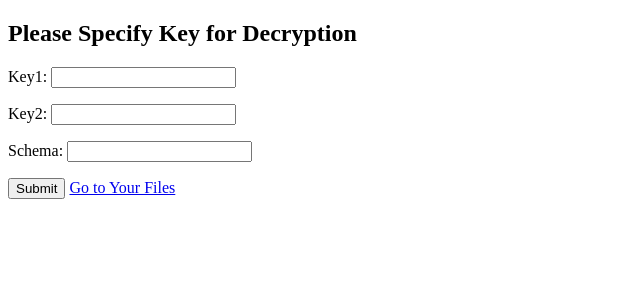
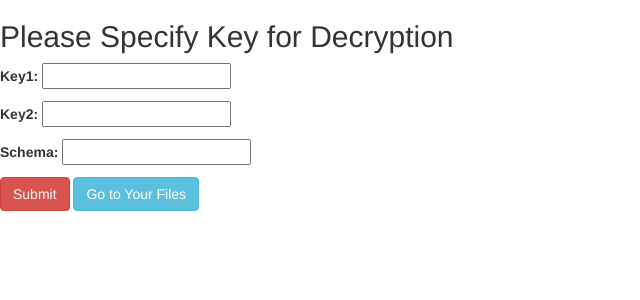
Before and after one commit to agtushar/SecurePersonalCloud, a Django app: page /storage/keyVerify/ in a window 1280 px wide. Shown: the top 300 px of the page, without its empty margins (0-640 px from the left). Run offline with Django 3.2, Linux system fonts and the light colour scheme; some libraries are stand-ins or nearby versions.

Commit message:
little beauty

```diff
--- a/SSL_spc/templates/cipher.html
+++ b/SSL_spc/templates/cipher.html
@@ -4,15 +4,18 @@
 
 {% block content %}
 <h2>Please Specify Key for Decryption</h2>
-<form id="frm">
+<form id="frm" class="form-horizontal">
 {% csrf_token %}
 {{ form.as_p }}
 </form>
 <!--<h2 id="key1"></h2>
 <h2 id="key2"></h2>
 <h2 id="schema"></h2>-->
-<button onclick="myFunction()">Submit</button>
-<a href="http://127.0.0.1:8000/storage/direct_Str">Go to Your Files</a>
+<link rel="stylesheet" href="https://maxcdn.bootstrapcdn.com/bootstrap/3.3.7/css/bootstrap.min.css">
+<script src="https://ajax.googleapis.com/ajax/libs/jquery/3.3.1/jquery.min.js"></script>
+<script src="https://maxcdn.bootstrapcdn.com/bootstrap/3.3.7/js/bootstrap.min.js"></script>
+<button class="btn btn-danger" onclick="myFunction()">Submit</button>
+<a class="btn btn-info" href="http://127.0.0.1:8000/storage/direct_Str">Go to Your Files</a>
 <script>
     /*var gm1 = getCookie("key1");
     var gm2 = getCookie("key2");
```
